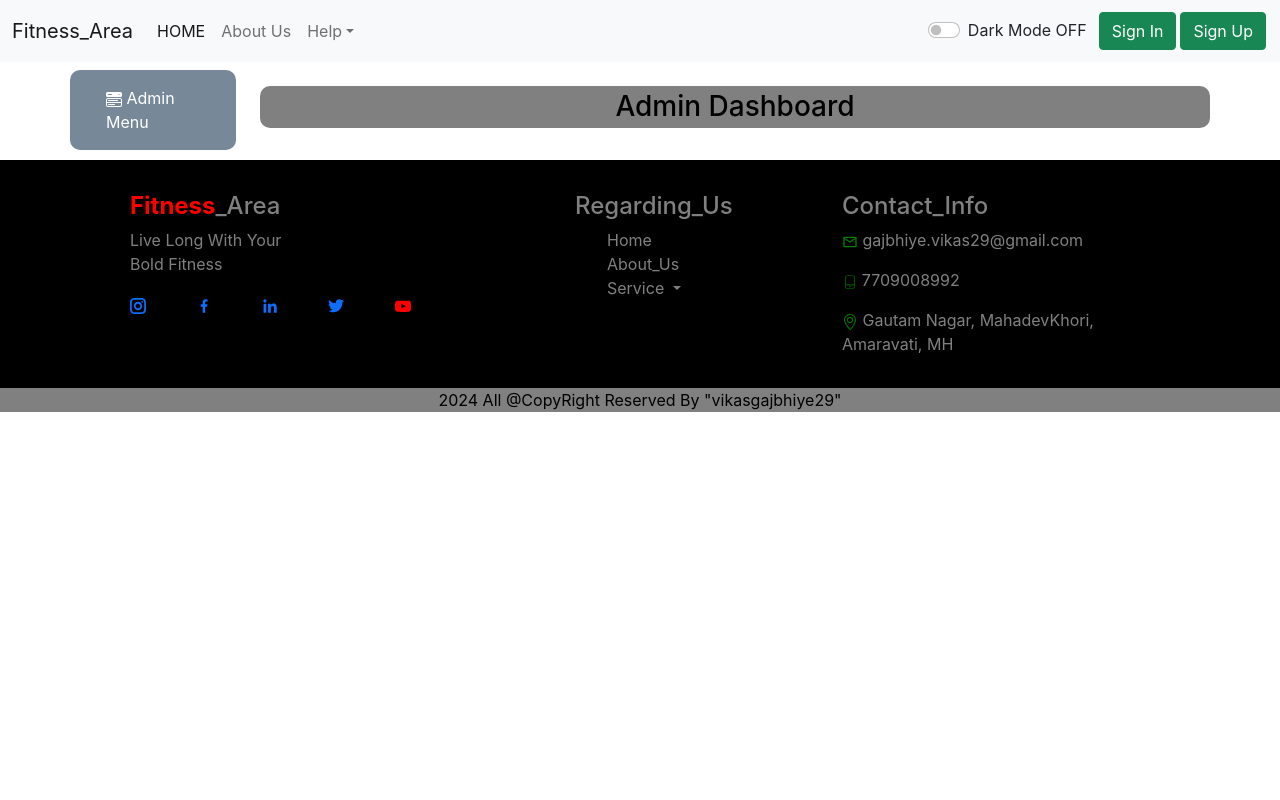
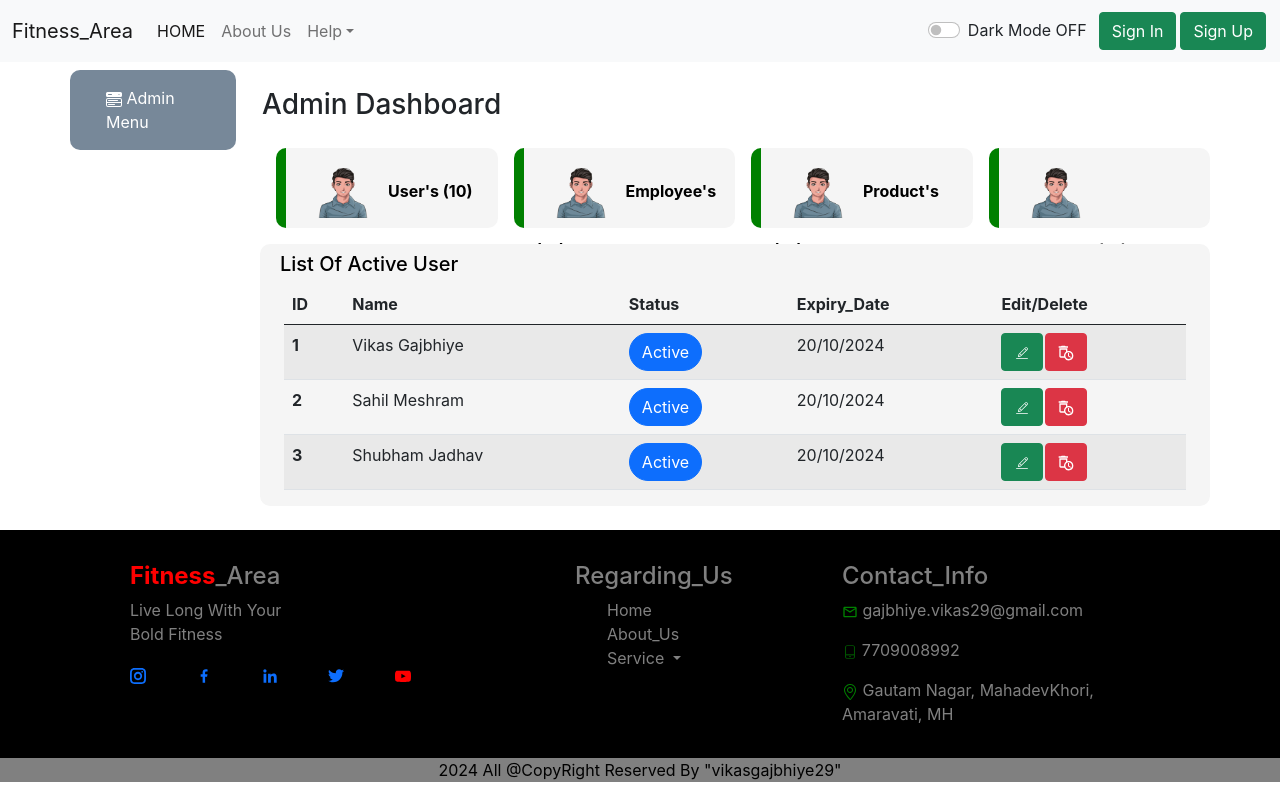
Before and after one commit to vikasgajbhiye29/fitness-area-react-project, a React (Create React App) app: page /fitness-area-react-project/admindashboard in a window 1280 px wide. Built offline with nearby package versions, Linux system fonts and the light colour scheme.

Commit message:
create admin profile and user table component

```diff
--- a/src/components/AdminDashboard.js
+++ b/src/components/AdminDashboard.js
@@ -2,6 +2,9 @@ import React from 'react'
 import { BsFillMenuButtonWideFill } from "react-icons/bs";
 import profile from './images/profile.png'
 import { IoCloseCircleSharp } from "react-icons/io5";
+import { MdOutlineAutoDelete } from "react-icons/md";
+import { CiEdit } from "react-icons/ci";
+
 
 
 
@@ -51,7 +54,125 @@ function AdminDashboard() {
             </div>
             {/* column secound for Admin Panel */}
             <div className='col'>
-                <div className='row text-center my-3'><h3 style={{color:"black", backgroundColor:"gray",border:"2px solid gray", borderRadius:"10px", padding:"2px"}}>Admin Dashboard</h3></div>
+                <div className='row my-3'><h3 style={{ borderRadius:"10px", padding:"2px"}}>Admin Dashboard</h3></div>
+                    { /* 1 */}
+                <div className='row'>
+                    <div className='col-sm-3'>
+                        <div className='row align-items-center' style={{borderLeft:"10px solid green", borderRadius:"10px", height:"80px",backgroundColor:"whitesmoke", marginLeft:"4px" }}>
+                            <div className='col-sm'>
+
+                                <a href="/" style={{textDecoration:"none", width:"50px", height:"50px",color:"black"}} >
+                                    <img style={{width:"50px",height:"50px", margin:"20px"}} src={profile} alt='Network Error'/>
+                                    <strong>User's (10)</strong>
+                                </a>
+                            </div>
+                        </div>
+                    </div>
+
+                    {/* 2 */}
+
+                    <div className='col-sm-3'>
+                        <div className='row align-items-center' style={{borderLeft:"10px solid green",borderRadius:"10px", height:"80px",backgroundColor:"whitesmoke",marginLeft:"4px"}}>
+                            <div className='col-sm'>
+
+                                <a href="/" style={{textDecoration:"none", width:"50px", height:"50px",color:"black"}} >
+                                    <img style={{width:"50px",height:"50px", margin:"20px"}} src={profile} alt='Network Error'/>
+                                    <strong>Employee's (10)</strong>
+                                </a>
+                            </div>
+                        </div>
+                    </div>
+
+                    {/* 3 */}
+
+                    <div className='col-sm-3'>
+                        <div className='row align-items-center' style={{borderLeft:"10px solid green",borderRadius:"10px", height:"80px",backgroundColor:"whitesmoke", marginLeft:"4px"}}>
+                            <div className='col-sm'>
+
+                                <a href="/" style={{textDecoration:"none", width:"50px", height:"50px",color:"black"}} >
+                                    <img style={{width:"50px",height:"50px", margin:"20px"}} src={profile} alt='Network Error'/>
+                                    <strong>Product's (10)</strong>
+                                </a>
+                            </div>
+                        </div>
+                    </div>
+
+                    {/* 4 */}
+
+                    <div className='col-sm-3'>
+                        <div className='row align-items-center' style={{borderLeft:"10px solid green",borderRadius:"10px", height:"80px",backgroundColor:"whitesmoke", marginLeft:"4px"}}>
+                            <div className='col-sm'>
+
+                                <a href="/" style={{textDecoration:"none", width:"50px", height:"50px",color:"black"}} >
+                                    <img style={{width:"50px",height:"50px", margin:"20px"}} src={profile} alt='Network Error'/>
+                                    <strong>Category's(10)</strong>
+                                </a>
+                            </div>
+                        </div>
+                    </div>
+
+                </div>
+                {/* Active users */}
+                <div className='row my-3' style={{}}>
+                    <div className='container col'style={{ backgroundColor:"whitesmoke", borderRadius:"10px", color:"black"}}>
+                    <h5 className='my-2' style={{marginLeft:"8px"}}>List Of Active User  </h5>
+                        <div className='container' >
+                            <div className='row'>
+                            <table class="table table-striped">
+                                <thead>
+                                    <tr>
+                                        <th scope="col">ID</th>
+                                        <th scope="col">Name</th>
+                                        <th scope="col">Status</th>
+                                        <th scope="col">Expiry_Date</th>
+                                        <th scope="col">Edit/Delete</th>
+
+                                    </tr>
+                                </thead>
+                                <tbody>
+                                     <tr>
+                                        <th scope="row">1</th>
+                                        <td>Vikas Gajbhiye</td>
+                                        <td><button className='btn btn-primary' style={{borderRadius:"50px"}}>Active</button></td>
+                                        <td>20/10/2024</td>
+                                        <td><button className='btn btn-success'  data-bs-toggle="tooltip" data-bs-placement="right" title="Edit"><CiEdit /></button>
+                                        <button style={{marginLeft:"2px"}} className='btn btn-danger'  data-bs-toggle="tooltip" data-bs-placement="right" title="Delete"><MdOutlineAutoDelete /></button>
+                                        </td>
+                                    </tr>
+                                    <tr>
+                                        <th scope="row">2</th>
+                                        <td>Sahil Meshram</td>
+                                        <td><button className='btn btn-primary' style={{borderRadius:"50px"}}>Active</button></td>
+                                        <td>20/10/2024</td>
+                                        <td><button className='btn btn-success'  data-bs-toggle="tooltip" data-bs-placement="right" title="Edit"><CiEdit /></button>
+                                        <button style={{marginLeft:"2px"}} className='btn btn-danger'  data-bs-toggle="tooltip" data-bs-placement="right" title="Delete"><MdOutlineAutoDelete /></button>
+                                        </td>
+                                     </tr>
+                                    <tr>
+                                        <th scope="row">3</th>
+                                        <td>Shubham Jadhav</td>
+                                        <td><button className='btn btn-primary' style={{borderRadius:"50px"}}>Active</button></td>
+                                        <td>20/10/2024</td>
+                                        <td><button className='btn btn-success'  data-bs-toggle="tooltip" data-bs-placement="right" title="Edit"><CiEdit /></button>
+                                        <button style={{marginLeft:"2px"}} className='btn btn-danger'  data-bs-toggle="tooltip" data-bs-placement="right" title="Delete"><MdOutlineAutoDelete /></button>
+                                        </td>
+                                    </tr>
+
+                                </tbody>
+                            </table>
+
+                            </div>
+
+                        </div>
+
+
+                    </div>
+                    {/* add another activity */}
+
+
+
+                </div>
+
             </div>
 
         </div>
```
Also changed, not shown: src/components/images/user.png (added).
